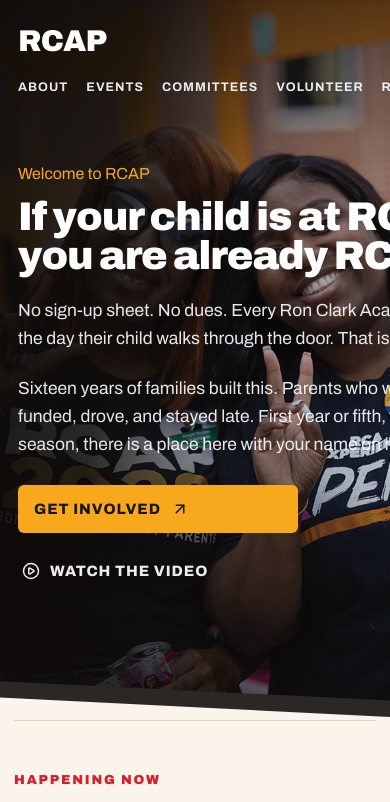
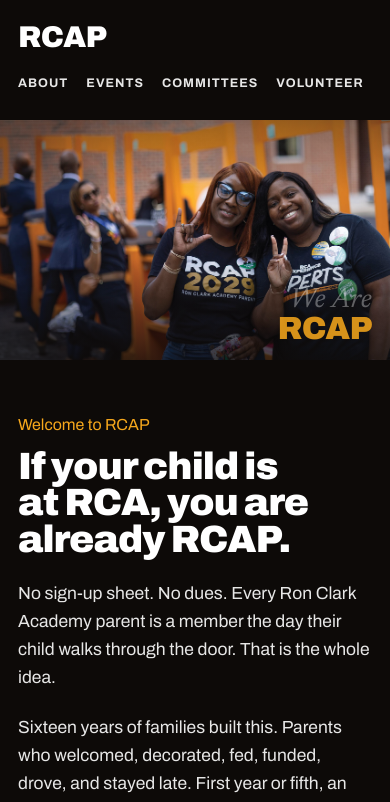
Before and after one commit to mosejames/wearercap.org, a React (Vite) app: page / in a window 390 px wide. Shown: the top 802 px of the page. Built offline with nearby package versions, Linux system fonts and the light colour scheme.

Commit message:
Split hero below 1100: photo band over copy on ink, measured legible at every width

```diff
--- a/src/main.jsx
+++ b/src/main.jsx
@@ -253,10 +253,18 @@ function App() {
   return (
     <main className="site-shell">
       <section className="hero" aria-label="We Are RCAP">
-        <div className="hero-poster" aria-hidden="true">
-          <img src={heroImage} alt="" />
+        {/* Photo, scrim and lockup travel together. Above 1100px this block is
+            absolutely positioned behind the copy; below it, it becomes a band
+            in the flow with the copy stacked underneath on solid ink. Same
+            markup, two layouts. */}
+        <div className="hero-media" aria-hidden="true">
+          <img className="hero-img" src={heroImage} alt="" />
+          <div className="hero-scrim" />
+          <div className="hero-lockup">
+            <span className="lockup-script">We Are</span>
+            <span className="lockup-mark">RCAP</span>
+          </div>
         </div>
-        <div className="hero-scrim" />
 
         <header className="nav">
           <a className="brand" href="/">
@@ -299,11 +307,6 @@ function App() {
               Watch the video
             </button>
           </div>
-        </div>
-
-        <div className="hero-lockup" aria-hidden="true">
-          <span className="lockup-script">We Are</span>
-          <span className="lockup-mark">RCAP</span>
         </div>
 
         {/* Angled edge into the paper below: two parallel cuts descending to
--- a/src/styles.css
+++ b/src/styles.css
@@ -69,13 +69,13 @@ button {
   background: #0d0a08;
 }
 
-.hero-poster {
+.hero-media {
   position: absolute;
   inset: 0;
-  z-index: -2;
-}
-
-.hero-poster img {
+  z-index: 0;
+}
+
+.hero-img {
   width: 100%;
   height: 100%;
   /* The photo is 2400x1050, far wider than the hero box. Hold the two subjects
@@ -86,11 +86,10 @@ button {
 }
 
 /* Two scrims doing different jobs: one darkens left-to-right so the headline
-   has a floor to sit on, one lifts the bottom so the torn edge reads. */
+   has a floor to sit on, one lifts the bottom so the angled edge reads. */
 .hero-scrim {
   position: absolute;
   inset: 0;
-  z-index: -1;
   background:
     linear-gradient(97deg, rgba(13, 10, 8, 0.94) 0%, rgba(13, 10, 8, 0.86) 30%, rgba(13, 10, 8, 0.36) 58%, rgba(13, 10, 8, 0.12) 100%),
     linear-gradient(180deg, rgba(13, 10, 8, 0.55) 0%, rgba(13, 10, 8, 0) 26%, rgba(13, 10, 8, 0) 62%, rgba(13, 10, 8, 0.5) 100%);
@@ -248,13 +247,14 @@ button {
   color: var(--gold);
 }
 
-/* The "We Are RCAP" lockup, bottom right, sitting behind the torn edge. */
+/* The "We Are RCAP" lockup, bottom right of the photo. In the overlay layout
+   .hero-media fills the section, so this lands in the hero's corner; in the
+   split layout it lands in the corner of the photo band. */
 
 .hero-lockup {
   position: absolute;
   right: 4%;
   bottom: 58px;
-  z-index: 0;
   text-align: right;
   line-height: 0.82;
   pointer-events: none;
@@ -1551,9 +1551,16 @@ button {
 }
 
 @media (max-width: 560px) {
-  .hero-poster img {
-    /* Tighter on the two of them once there is no room for anything else. */
-    object-position: 68% center;
+  /* Below this width the band is taller than the source aspect, so cover starts
+     cropping horizontally and squeezes the pair. A shorter band scales the
+     image down less, which widens the visible slice: at 360px a 240 band showed
+     x 24-89% and clipped a shoulder, a 190 band shows x 12-95%. */
+  .hero-media {
+    height: clamp(180px, 52vw, 240px);
+  }
+
+  .hero-img {
+    object-position: 70% center;
   }
 
   .hero-content > *,
@@ -1561,13 +1568,91 @@ button {
     max-width: none;
   }
 
-  /* On a phone the watermark lands behind the buttons and reads as noise
-     rather than as a mark. It is decorative, so it goes. */
+  /* The lockup was hidden here because it used to land behind the buttons.
+     In the split layout it sits in the photo band's own corner, so it comes
+     back, just smaller. */
   .hero-lockup {
-    display: none;
+    right: 18px;
+    bottom: 12px;
+  }
+
+  .lockup-script {
+    font-size: 24px;
+  }
+
+  .lockup-mark {
+    font-size: 30px;
   }
 
   .hero-actions {
     margin-top: 26px;
   }
 }
+
+/* ---------------------------------------------------------------------------
+   Split hero, below 1100px.
+
+   The overlay only works while there is photo to spare on the right. Measured
+   against the real image, white body copy drops under 4.5:1 from about 1000px
+   down, because the copy column keeps its width while the viewport shrinks
+   around it and runs past where the scrim has faded out. Below 1100 the photo
+   becomes a band and the copy sits under it on solid ink, which is legible by
+   construction and stays correct if the photograph is ever swapped.
+   ------------------------------------------------------------------------ */
+
+@media (max-width: 1100px) {
+  .hero {
+    display: flex;
+    flex-direction: column;
+    min-height: 0;
+  }
+
+  .nav {
+    order: 1;
+    padding: 22px 0 20px;
+  }
+
+  .hero-media {
+    order: 2;
+    position: relative;
+    inset: auto;
+    height: clamp(240px, 34vw, 360px);
+  }
+
+  .hero-img {
+    /* 28% down keeps both faces clear of the crop when the band is wider than
+       the source aspect. */
+    object-position: 64% 28%;
+  }
+
+  .hero-scrim {
+    background:
+      linear-gradient(180deg, rgba(13, 10, 8, 0.34) 0%, rgba(13, 10, 8, 0) 30%, rgba(13, 10, 8, 0) 58%, rgba(13, 10, 8, 0.72) 100%);
+  }
+
+  .hero-lockup {
+    bottom: 18px;
+  }
+
+  .lockup-script {
+    font-size: clamp(28px, 4.4vw, 44px);
+  }
+
+  .lockup-mark {
+    font-size: clamp(32px, 5.2vw, 54px);
+  }
+
+  .hero-content {
+    order: 3;
+    align-self: auto;
+    padding: 40px 0 128px;
+  }
+
+  .hero h1 {
+    font-size: clamp(38px, 5.6vw, 60px);
+  }
+
+  .hero-copy {
+    max-width: 620px;
+  }
+}
```
